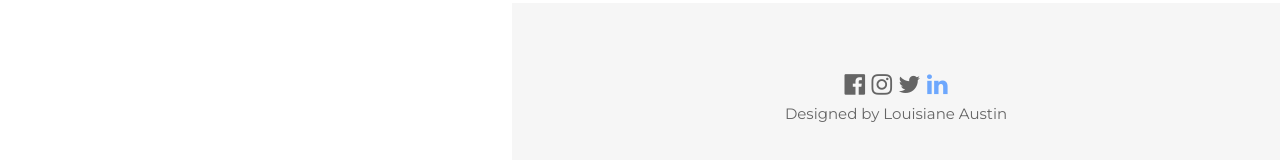
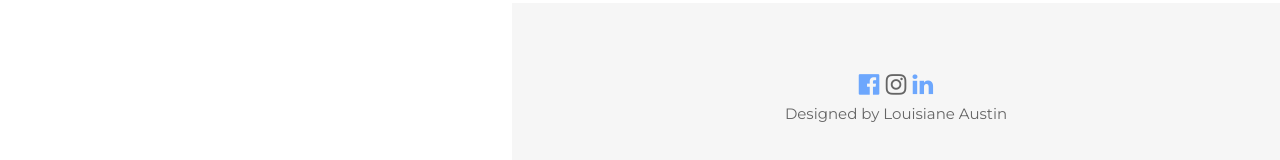
Before and after one commit to Louisiane777/My-portfolio, a plain HTML site: page contact.html in a window 1280 px wide. Shown: the part 1654-1814 px from the top of the page. Drawn offline with nearby package versions, Linux system fonts and the light colour scheme.

Commit message:
Update contact.html

```diff
--- a/contact.html
+++ b/contact.html
@@ -91,9 +91,8 @@ body, h1,h2,h3,h4,h5,h6 {font-family: "Montserrat", sans-serif}
 
  <!-- Footer -->
  <footer class="w3-container w3-padding-64 w3-light-grey w3-center w3-opacity w3-xlarge" style="margin:-24px">
-    <i class="fa fa-facebook-official w3-hover-opacity"></i>
+    <a href="https://www.facebook.com/profile.php?id=100090406712738"><i class="fa fa-facebook-official w3-hover-opacity"></i></a>
     <i class="fa fa-instagram w3-hover-opacity"></i>
-    <i class="fa fa-twitter w3-hover-opacity"></i>
     <a href="https://www.linkedin.com/in/louisiane-austin-12495252/"><i class="fa fa-linkedin w3-hover-opacity"></i></a>
     <p class="w3-medium">Designed by Louisiane Austin</p>
   </footer>
```
